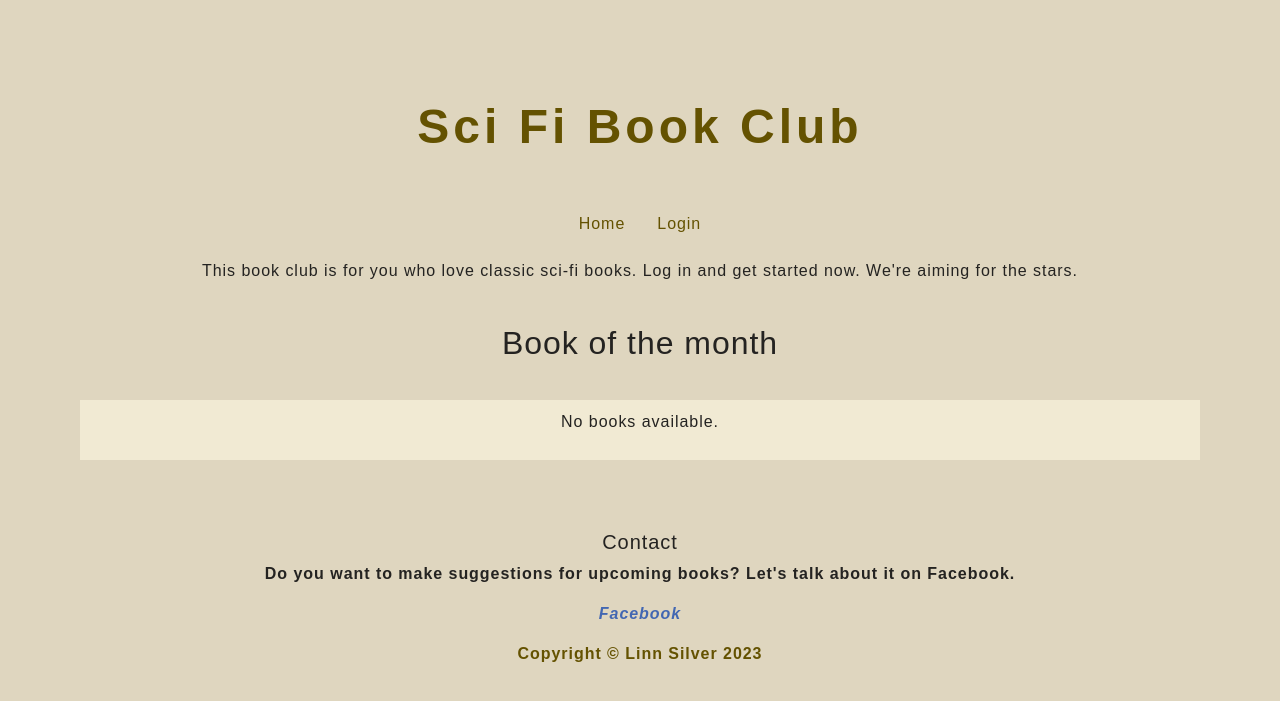
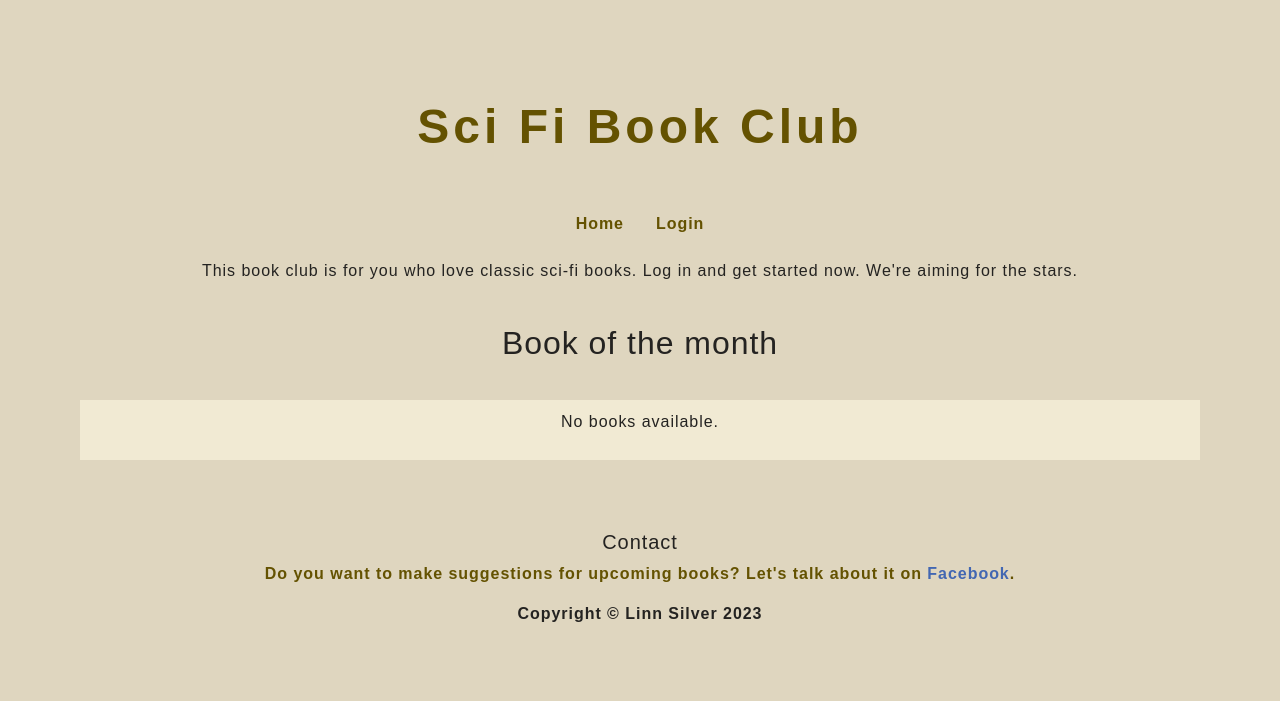
Before and after one commit to LinnSilver/scifi-book-club-pj4, a Django app: page / in a window 1280 px wide. Shown: the top 701 px of the page. Run offline with Django 3.2, Linux system fonts and the light colour scheme; data that the repository does not hold is empty; some web fonts are replaced.

Commit message:
Add styling to fotter

```diff
--- a/scifi_book_club/settings.py
+++ b/scifi_book_club/settings.py
@@ -33,7 +33,7 @@ SECRET_KEY = 'django-insecure-9z^l2rwzsv%uv2ltdyz%vq#a^m!kbcc)$%qvh1eur=kj6!_b51
 LOGIN_REDIRECT_URL = reverse_lazy('index')
 
 # SECURITY WARNING: don't run with debug turned on in production!
-DEBUG = False
+DEBUG = True
 
 # ALLOWED_HOSTS = ['scifi-book-club.herokuapp.com', 'localhost']
 ALLOWED_HOSTS = ['scifi-book-club.herokuapp.com', 'localhost', '8000-linnsilver-scifibookclu-xtb79iuknzn.ws-eu97.gitpod.io']
--- a/static/css/style.css
+++ b/static/css/style.css
@@ -43,6 +43,11 @@ a {
 }
 
 a:hover {
+  color: rgb(180, 153, 0);
+  text-decoration: none;
+}
+
+.fa-facebook:hover {
   color: rgb(180, 153, 0);
   text-decoration: none;
 }
--- a/templates/base.html
+++ b/templates/base.html
@@ -20,7 +20,7 @@
 
     <div class="container-fluid">
       <div class="row">
-        <div class="col">
+        <div class="col bold">
           <!-- header content -->
               <div class="container-lg my-5 header">
                 <h1><a href="{% url 'index' %}" class="text-decoration-none">Sci Fi Book Club</a></h1>
@@ -76,12 +76,12 @@
           <!-- footer content -->
           <footer>
             <h5>Contact</h5>
-            <p>Do you want to make suggestions for upcoming books? Let's talk about it on Facebook.</p>
               <p>
-                <a href="https://www.facebook.com" aria-label="Go to our Facebook page (opens in new tab)" target="_blank">
-                <i class="fa-brands fa-facebook fa-xl">Facebook</i>
+                <a href="https://www.facebook.com">
+                  Do you want to make suggestions for upcoming books? Let's talk about it on <span class="fa-facebook">Facebook</span>.
+                </a>
               </p>
-            <p>Copyright © Linn Silver 2023</p>
+              <p>Copyright © Linn Silver 2023</p>
           </footer>
         </div>
       </div>
```
